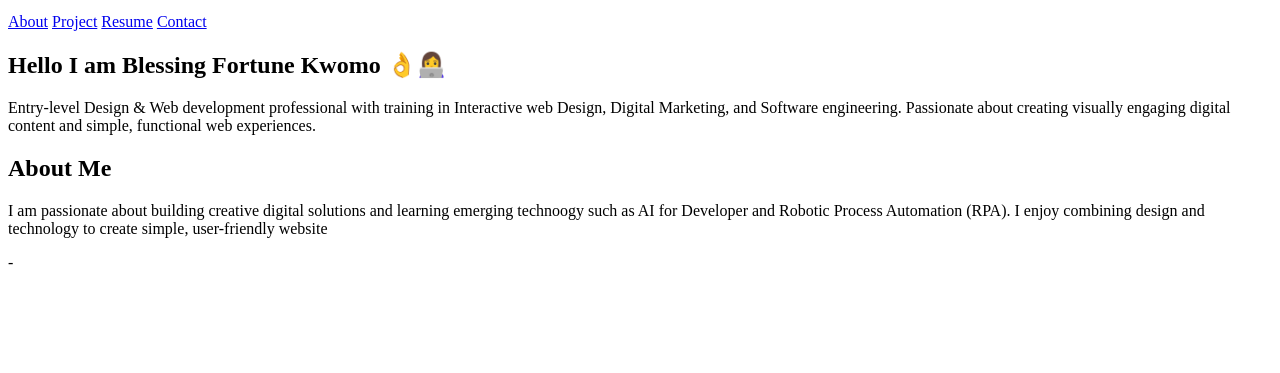
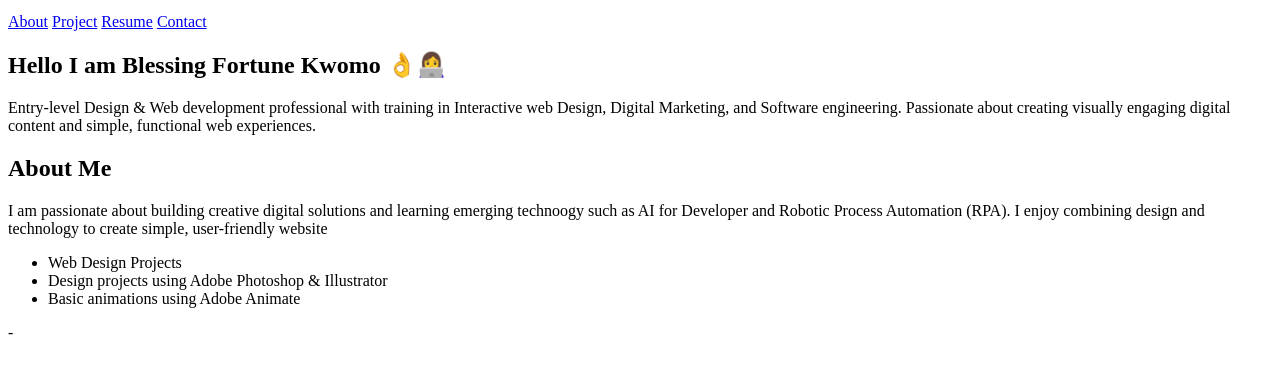
Before and after one commit to princessble/my-design-portfolio-website, a plain HTML site: page index.html in a window 1280 px wide. Shown: the part 101-474 px from the top of the page. Drawn offline with Linux system fonts and the light colour scheme.

Commit message:
created the section id for projects

```diff
--- a/index.html
+++ b/index.html
@@ -29,5 +29,13 @@
         <h2>About Me</h2>
         <p>I am passionate about building creative digital solutions and learning emerging technoogy such as AI for Developer and Robotic Process Automation (RPA). I enjoy combining design and technology to create simple, user-friendly website</p>
     </section>
+
+    <section id="projects">
+        <ul>
+            <li>Web Design Projects</li>
+            <li>Design projects using Adobe Photoshop & Illustrator</li>
+            <li>Basic animations using Adobe Animate</li>
+        </ul>
+    </section>
 </body>
 -
```
